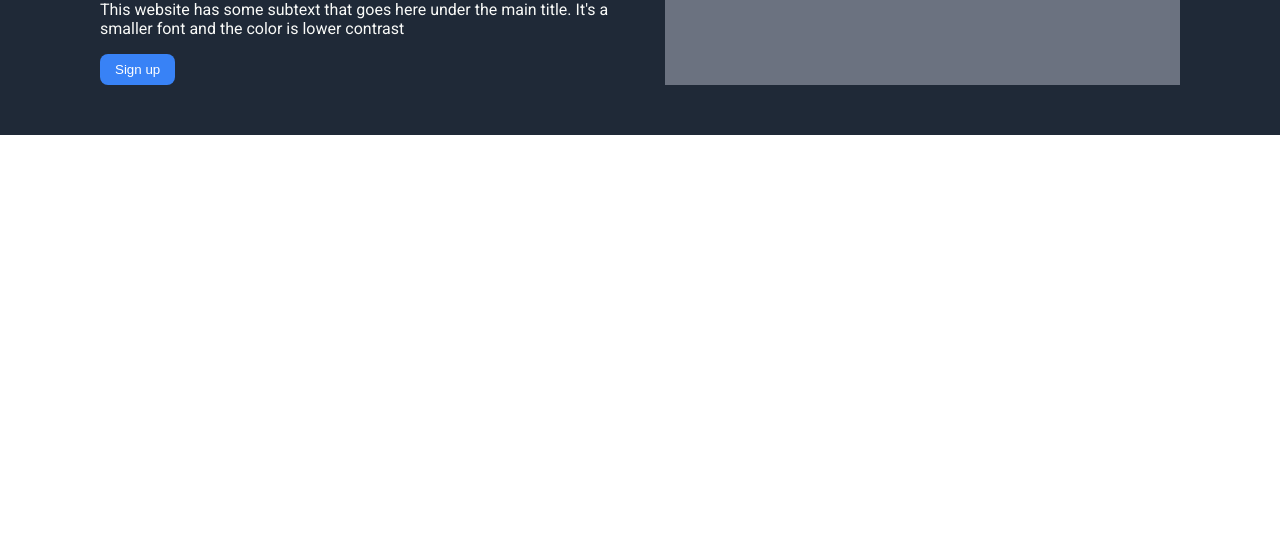
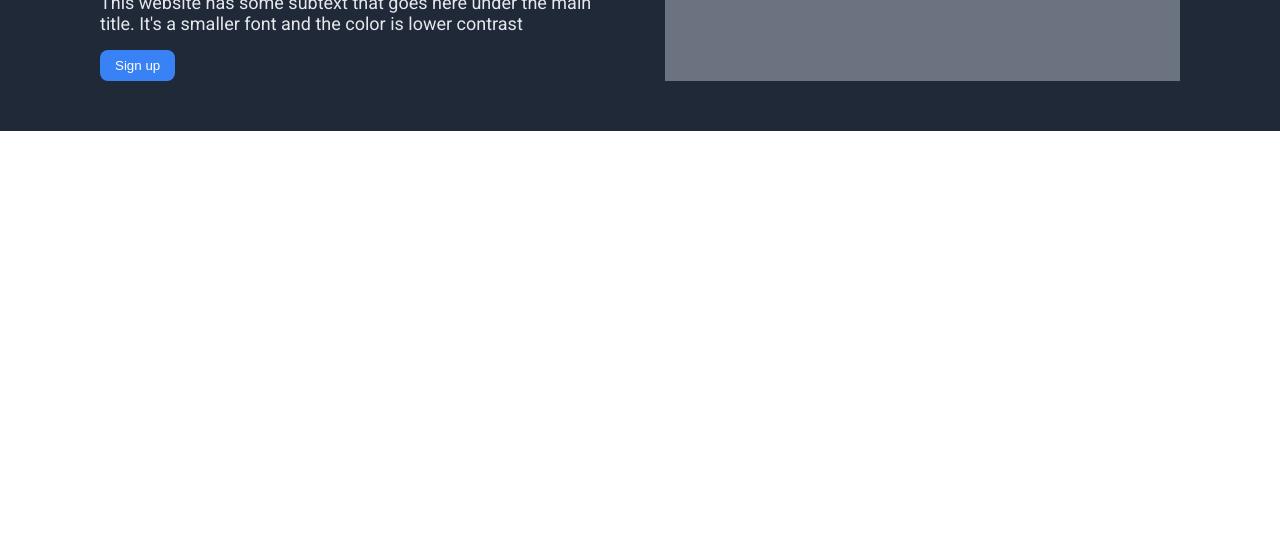
Before and after one commit to AneeIsh23-dev/landing_page, a plain HTML site: page index.html in a window 1280 px wide. Shown: the part 240-800 px from the top of the page. Drawn offline with Linux system fonts and the light colour scheme.

Commit message:
Add subtext class and style it

```diff
--- a/index.html
+++ b/index.html
@@ -19,7 +19,7 @@
     <div class="hero">
         <div>
             <p class="maintext">This website is awesome</p>
-            <p>This website has some subtext that goes here under
+            <p class="subtext">This website has some subtext that goes here under
             the main title. It's a smaller font and the color
             is lower contrast</p>
             <button class="btn">Sign up</button>
--- a/styles.css
+++ b/styles.css
@@ -59,6 +59,11 @@ a{
 }
 
 
+.subtext{
+    margin: 8px 0 16px;
+    color: #E5E7EB;
+    font-size: 18px;
+}
 
 .hero div{
     flex: 1;
```
